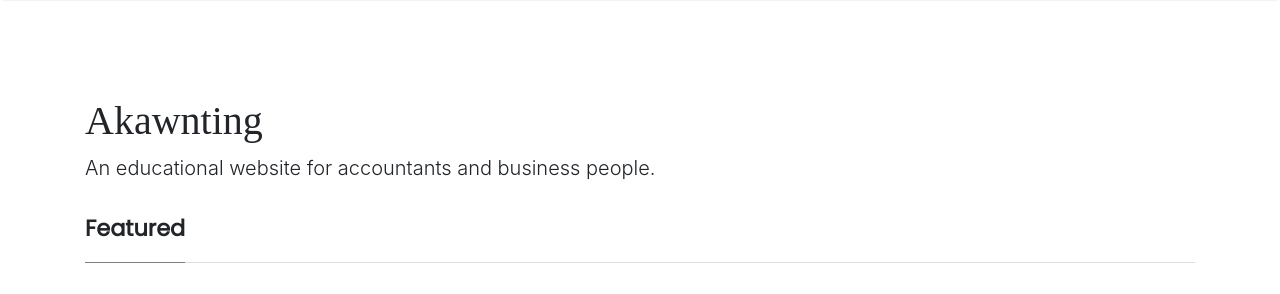
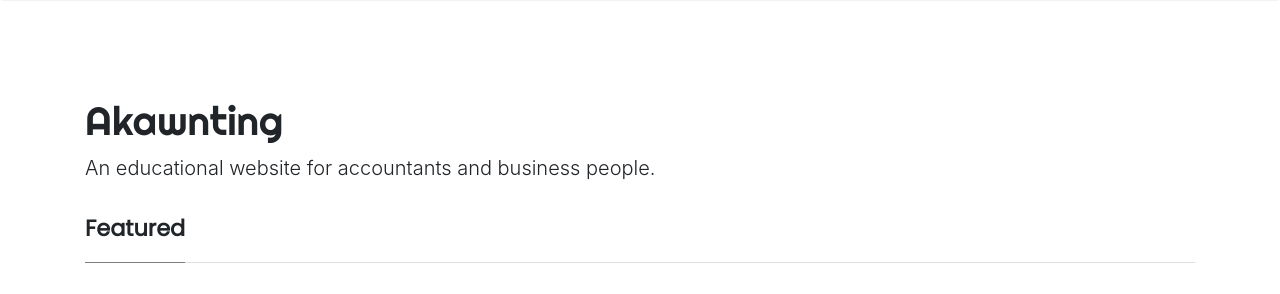
Before and after one commit to crazylynxsystem/akawnting, a Jekyll site: the page built from index.html, in a window 1280 px wide. Shown: the top 294 px of the page. Built offline with Jekyll 4.4.1, drawn with Linux system fonts in a browser that asks for light colours; nearby versions of some CDN libraries; the list of posts is cut into pages by our own code.

Commit message:
Update default.html

```diff
--- a/_layouts/default.html
+++ b/_layouts/default.html
@@ -36,7 +36,7 @@
 <body class="{{layout}}">
 	<!-- defer loading of font and font awesome -->
 	<noscript id="deferred-styles">
-		<link href="https://fonts.googleapis.com/css?family=Montserrat|Poppins&display=swap" rel="stylesheet">
+		<link href="https://fonts.googleapis.com/css?family=Poppins|Righteous&display=swap" rel="stylesheet">
 		<link rel="stylesheet" href="https://use.fontawesome.com/releases/v5.0.13/css/all.css" integrity="sha384-DNOHZ68U8hZfKXOrtjWvjxusGo9WQnrNx2sqG0tfsghAvtVlRW3tvkXWZh58N9jp" crossorigin="anonymous">
 	</noscript>
 
```
